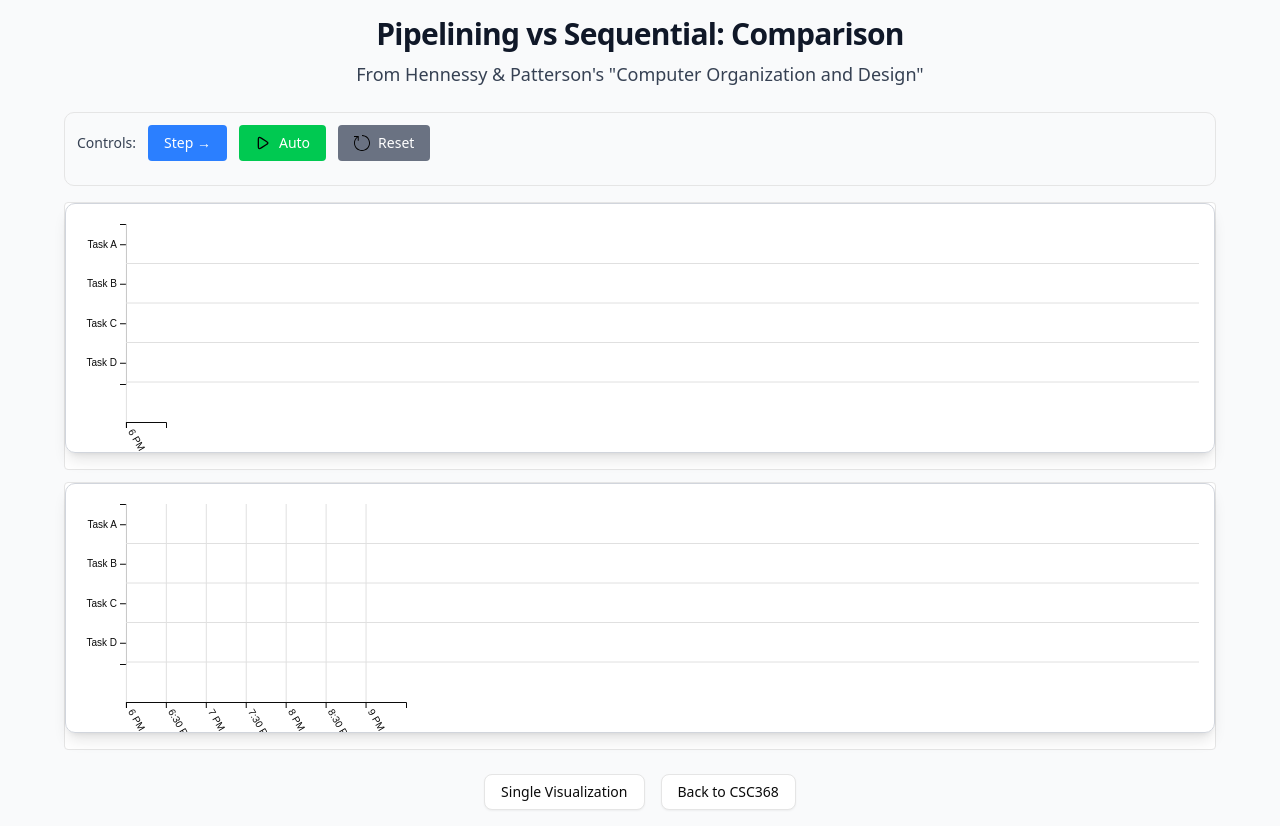
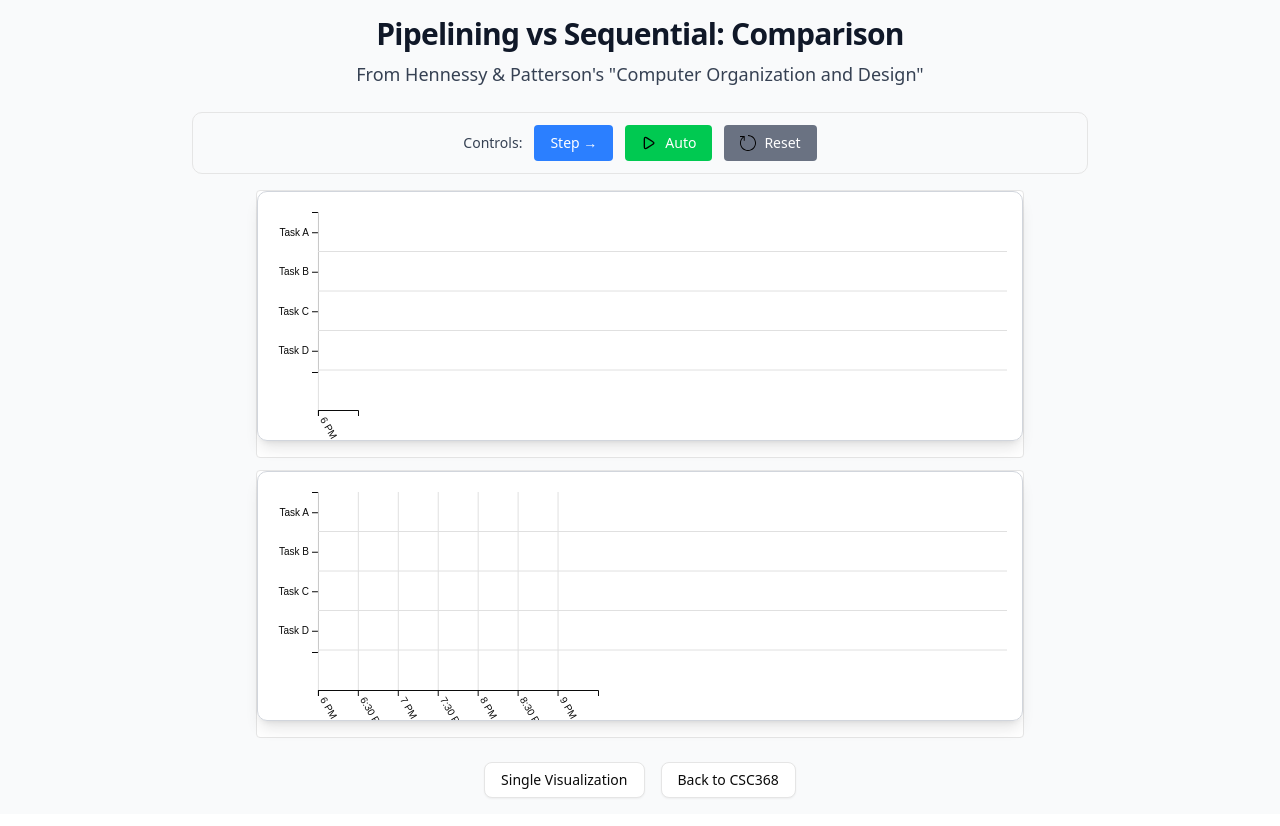
Before and after one commit to Goodr-Interactive/viz-computer-systems, a React (Vite) app: page /csc368/combined-pipelining in a window 1280 px wide. Built offline with nearby package versions, Linux system fonts and the light colour scheme.

Commit message:
centralize viz

```diff
--- a/src/pages/csc368/pipelining/components/CombinedPipelining.tsx
+++ b/src/pages/csc368/pipelining/components/CombinedPipelining.tsx
@@ -61,10 +61,10 @@ export const CombinedPipelining: React.FC<CombinedPipeliningProps> = ({
   };
 
   return (
-    <div className="w-full max-w-6xl mx-auto space-y-4">
+    <div className="w-full max-w-4xl mx-auto space-y-4">
       {/* Header with shared controls */}
       <div className="bg-gray-50 border rounded-lg p-3">
-        <div className="flex items-center justify-between mb-3">
+        <div className="flex items-center justify-center mb-">
           {/* Shared Controls */}
           <div className="flex items-center gap-3">
             <span className="text-sm font-medium text-gray-700">Controls:</span>
@@ -102,9 +102,9 @@ export const CombinedPipelining: React.FC<CombinedPipeliningProps> = ({
       </div>
 
       {/* Combined Visualization Container - Stacked Layout */}
-      <div className="space-y-3">
+      <div className="space-y-3 flex flex-col items-center">
         {/* Sequential (Non-Pipelined) Version */}
-        <div className="bg-white rounded border">
+        <div className="bg-white rounded border w-full max-w-3xl">
           <div className="combined-viz">
             <PipelineVisualization
               ref={sequentialRef}
@@ -118,7 +118,7 @@ export const CombinedPipelining: React.FC<CombinedPipeliningProps> = ({
         </div>
 
         {/* Pipelined Version */}
-        <div className="bg-white rounded border">
+        <div className="bg-white rounded border w-full max-w-3xl">
           <div className="combined-viz">
             <PipelineVisualization
               ref={pipelinedRef}
```
